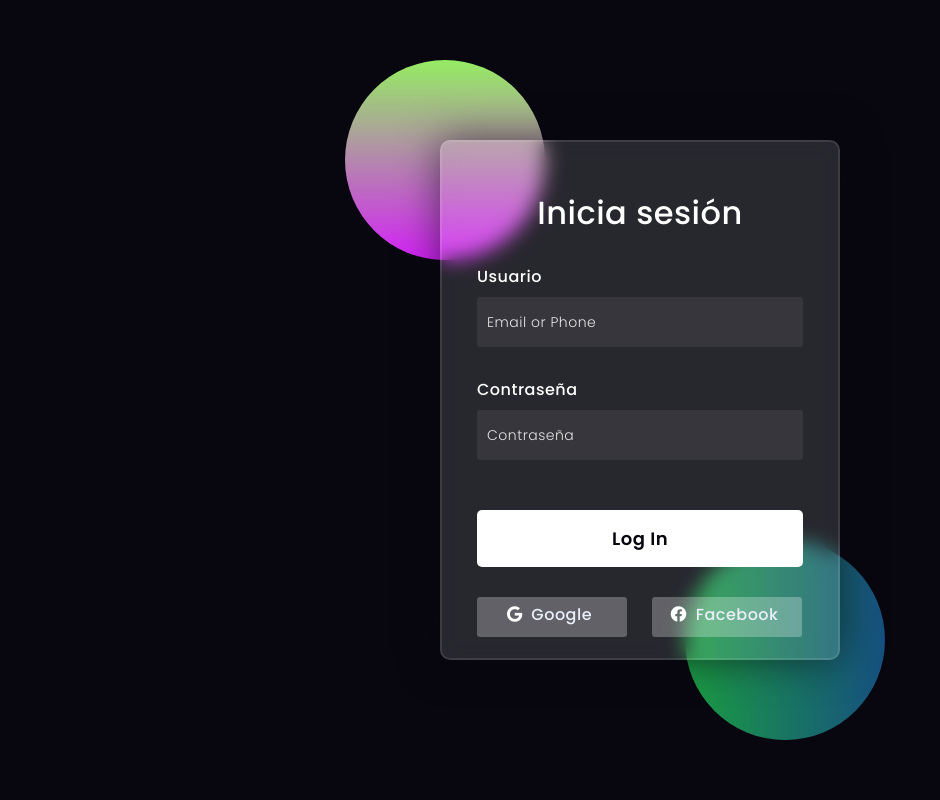
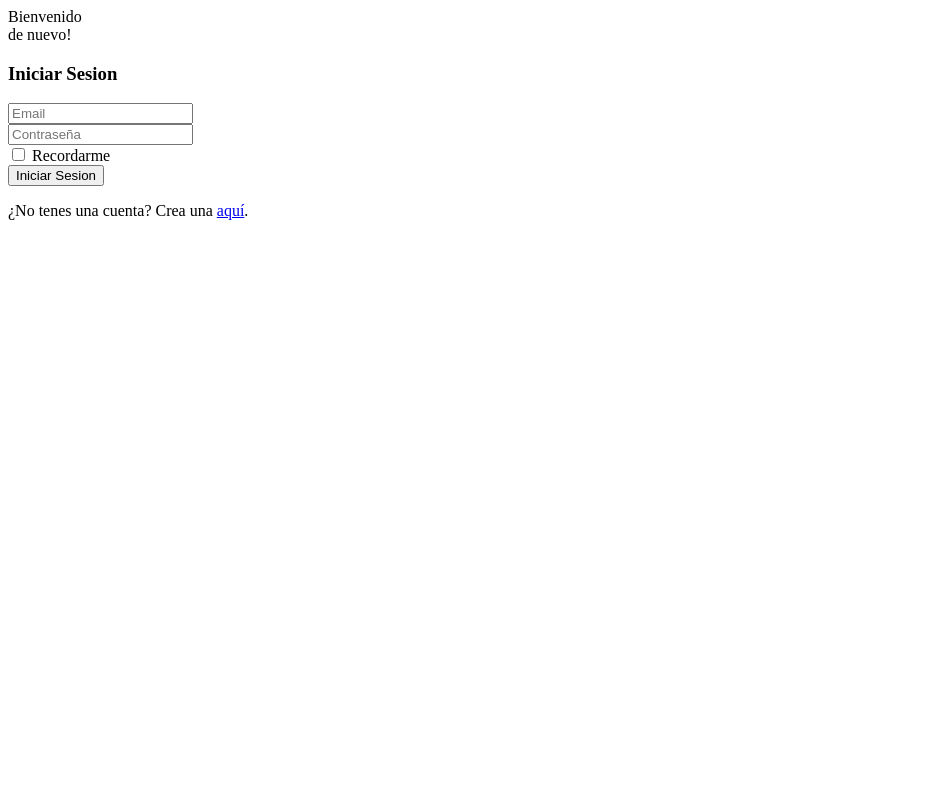
Before and after one commit to AlondraJVG/Pet-Me, a Flask app: page / in a window 1280 px wide. Shown: the whole page, without its empty margins (0-940 px from the left). Run offline with Flask 3, Linux system fonts and the light colour scheme.

Commit message:
prueba index

```diff
--- a/templates/index.html
+++ b/templates/index.html
@@ -1,205 +1,30 @@
-<py>
-    <from flask import Flask, request, jsonify
+<body>
+    <section class="container">
+        <div class="content">
 
-# Simulación de una base de datos de usuarios
-usuarios = {
-    "usuario1": "contraseña1",
-    "usuario2": "contraseña2",
-    # Agrega más usuarios según sea necesario
-}
+  <div class="text">Bienvenido</div>
+        <div class="text">de nuevo!</div>
+        </div>
+        <div class="content-form">
+            <div class="form-box login">
+                <form class="formulario">
+                    <h3>Iniciar Sesion</h3>
 
-app = Flask(__name__)
+                <div class="input-box">
+                    <input type="email" name="email" id="email" class="entradas" placeholder="Email">
+                </div>
 
-@app.route('/login', methods=['POST'])
-def login():
-    data = request.get_json()
+            <div class="input-box">
+                <input type="password" name="password" id="password" class="entradas" placeholder="Contraseña">
+            </div>
 
-    # Obtener el nombre de usuario y la contraseña del cuerpo de la solicitud
-    username = data.get('usuario')
-    password = data.get('contraseña')
+            <div class="checkbox">
+                <input type="checkbox" name="checkbox" id="checkbox">
+                <label for="checkbox">Recordarme</label>
+            </div>
 
-    # Verificar si el nombre de usuario existe y si la contraseña es correcta
-    if username in usuarios and usuarios[username] == password:
-        return jsonify({'mensaje': 'Inicio de sesión exitoso'}), 200
-    else:
-        return jsonify({'mensaje': 'Nombre de usuario o contraseña incorrectos'}), 401
-
-if __name__ == '__main__':
-    app.run(debug=True)>
-
-<!DOCTYPE html>
-<html lang="en">
-<head>
-  <!-- Design by foolishdeveloper.com -->
-    <title>Glassmorphism login Form Tutorial in html css</title>
-
-    <link rel="preconnect" href="https://fonts.gstatic.com">
-    <link rel="stylesheet" href="https://cdnjs.cloudflare.com/ajax/libs/font-awesome/5.15.4/css/all.min.css">
-    <link href="https://fonts.googleapis.com/css2?family=Poppins:wght@300;500;600&display=swap" rel="stylesheet">
-    <!--Stylesheet-->
-    <style media="screen">
-      *,
-*:before,
-*:after{
-    padding: 0;
-    margin: 0;
-    box-sizing: border-box;
-}
-body{
-    background-color: #080710;
-}
-.background{
-    width: 430px;
-    height: 520px;
-    position: absolute;
-    transform: translate(-50%,-50%);
-    left: 50%;
-    top: 50%;
-}
-.background .shape{
-    height: 200px;
-    width: 200px;
-    position: absolute;
-    border-radius: 50%;
-}
-.shape:first-child{
-    background: linear-gradient(
-        #95ec63,
-        #d323f6
-    );
-    left: -80px;
-    top: -80px;
-}
-.shape:last-child{
-    background: linear-gradient(
-        to right,
-        #1b9c42,
-        #165080
-    );
-    right: -30px;
-    bottom: -80px;
-}
-form{
-    height: 520px;
-    width: 400px;
-    background-color: rgba(255,255,255,0.13);
-    position: absolute;
-    transform: translate(-50%,-50%);
-    top: 50%;
-    left: 50%;
-    border-radius: 10px;
-    backdrop-filter: blur(10px);
-    border: 2px solid rgba(255,255,255,0.1);
-    box-shadow: 0 0 40px rgba(8,7,16,0.6);
-    padding: 50px 35px;
-}
-form *{
-    font-family: 'Poppins',sans-serif;
-    color: #ffffff;
-    letter-spacing: 0.5px;
-    outline: none;
-    border: none;
-}
-form h3{
-    font-size: 32px;
-    font-weight: 500;
-    line-height: 42px;
-    text-align: center;
-}
-
-label{
-    display: block;
-    margin-top: 30px;
-    font-size: 16px;
-    font-weight: 500;
-}
-input{
-    display: block;
-    height: 50px;
-    width: 100%;
-    background-color: rgba(255,255,255,0.07);
-    border-radius: 3px;
-    padding: 0 10px;
-    margin-top: 8px;
-    font-size: 14px;
-    font-weight: 300;
-}
-::placeholder{
-    color: #e5e5e5;
-}
-button{
-    margin-top: 50px;
-    width: 100%;
-    background-color: #ffffff;
-    color: #080710;
-    padding: 15px 0;
-    font-size: 18px;
-    font-weight: 600;
-    border-radius: 5px;
-    cursor: pointer;
-}
-.social{
-  margin-top: 30px;
-  display: flex;
-}
-.social div{
-  background: red;
-  width: 150px;
-  border-radius: 3px;
-  padding: 5px 10px 10px 5px;
-  background-color: rgba(255,255,255,0.27);
-  color: #eaf0fb;
-  text-align: center;
-}
-.social div:hover{
-  background-color: rgba(255,255,255,0.47);
-}
-.social .fb{
-  margin-left: 25px;
-}
-.social i{
-  margin-right: 4px;
-}
-
-    </style>
-</head>
-<body>
-    <div class="background">
-        <div class="shape"></div>
-        <div class="shape"></div>
+            <input type="submit" class="btn" value="Iniciar Sesion">
+            <p class="texto">¿No tenes una cuenta? Crea una <a href="registro.html">aquí</a>.</p>
+        </form>
     </div>
-    <form>
-        <h3>Inicia sesión</h3>
-
-        <label for="usuario">Usuario</label>
-        <input type="text" placeholder="Email or Phone" id="usuario">
-
-        <label for="contraseña">Contraseña</label>
-        <input type="contraseña" placeholder="Contraseña" id="contraseña">
-
-        <button>Log In</button>
-        <div class="social">
-          <div class="go"><i class="fab fa-google"></i>  Google</div>
-          <div class="fb"><i class="fab fa-facebook"></i>  Facebook</div>
-        </div>
-    </form>
-    <script>
-        async function encryptPassword() {
-            var password = document.getElementById("contraseña").value;
-
-            // Convertir la contraseña a un ArrayBuffer
-            var passwordBuffer = new TextEncoder().encode(password);
-
-            // Crear un hash SHA-256 de la contraseña
-            var hashBuffer = await crypto.subtle.digest('SHA-256', passwordBuffer);
-
-            // Convertir el hash a una cadena hexadecimal
-            var hashArray = Array.from(new Uint8Array(hashBuffer));
-            var hashHex = hashArray.map(byte => byte.toString(16).padStart(2, '0')).join('');
-
-            // Reemplazar el valor del campo de contraseña con el hash
-            document.getElementById("contraseña").value = hashHex;
-        }
-    </script>
-</body>
-</html>
+</div>
```
Also changed, not shown: templates/styles.css (+112 -25 lines).
